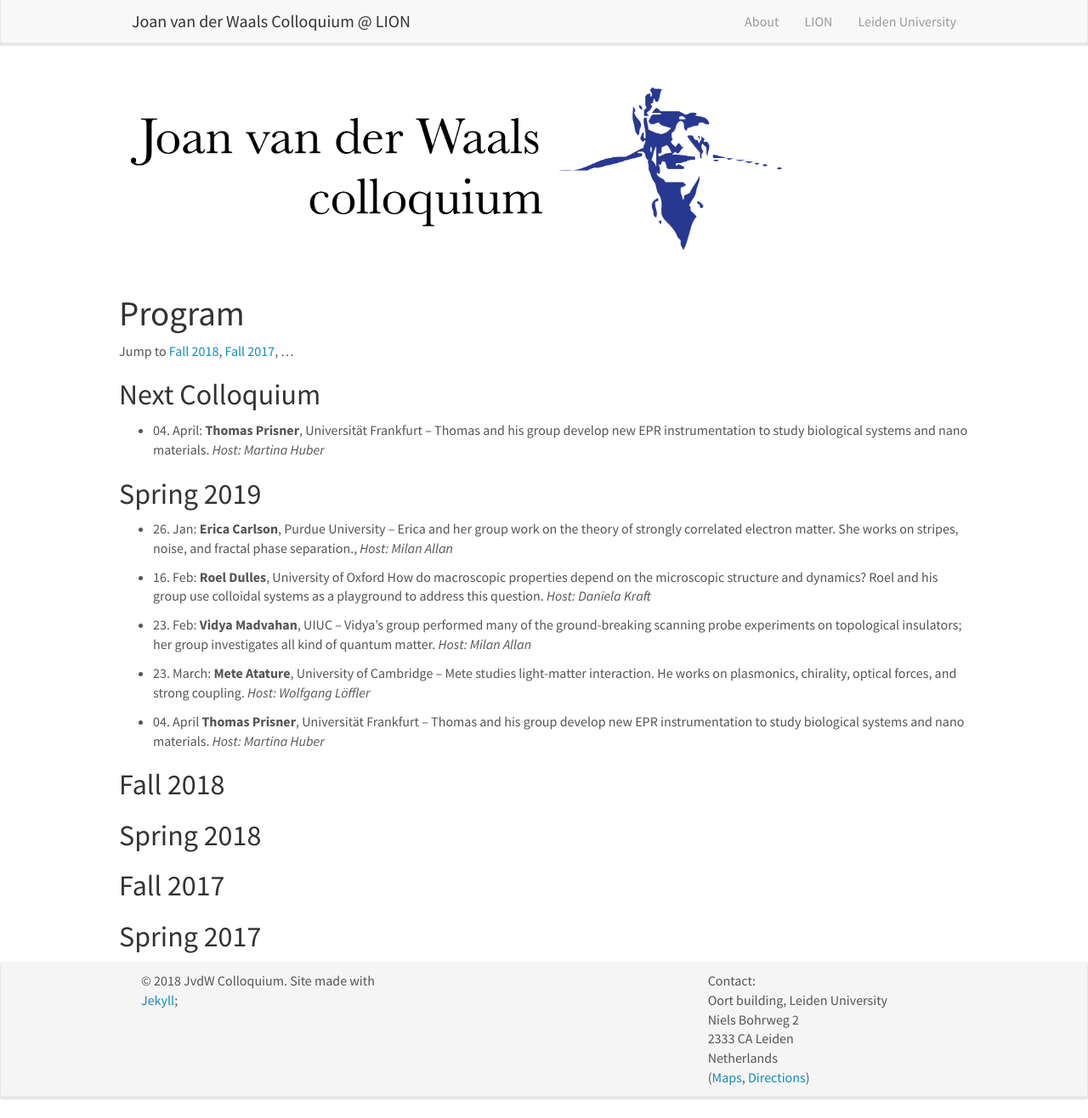
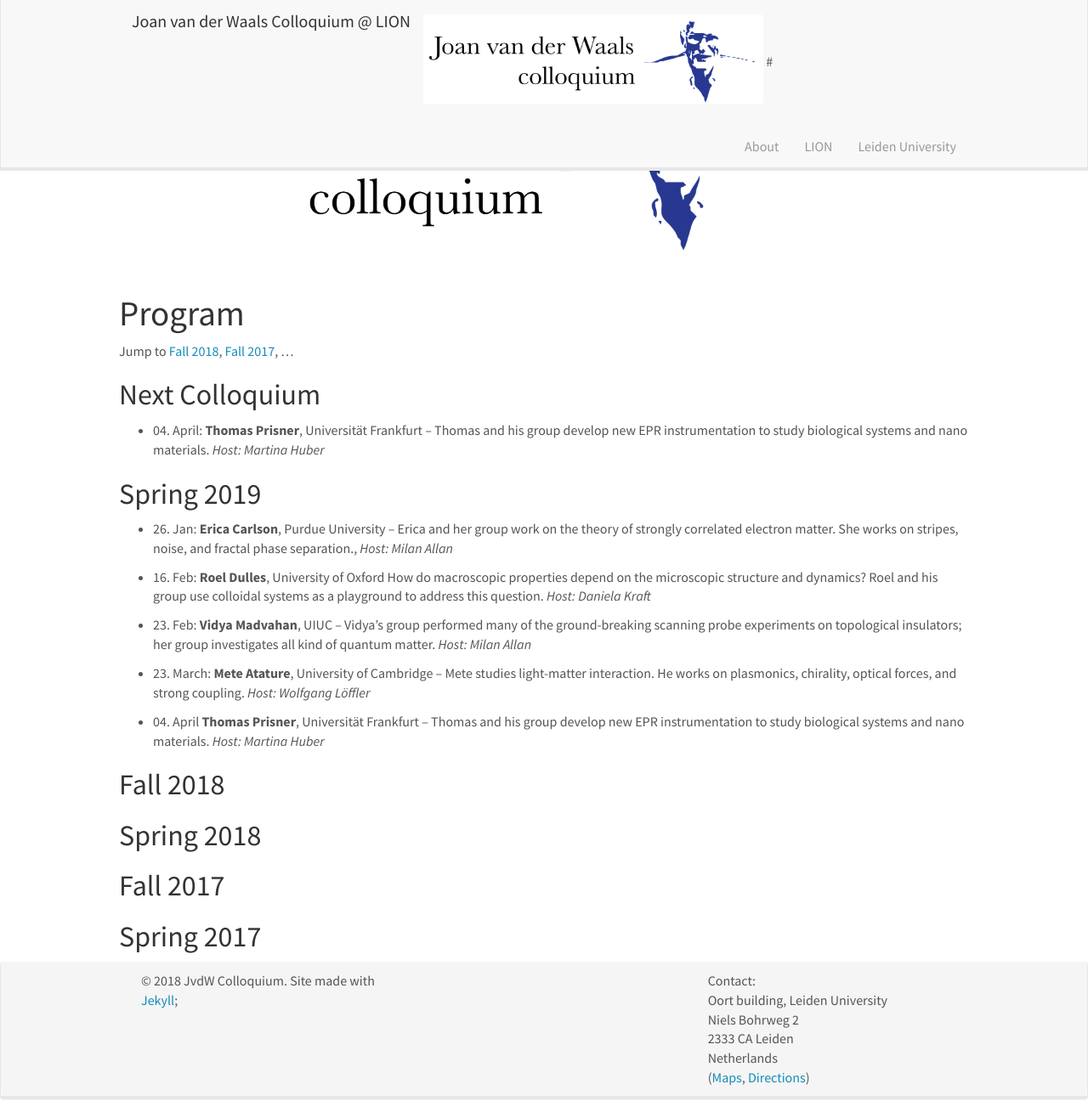
Before and after one commit to JvdWColloquium/JvdWColloquium.github.io, a Jekyll site: the page built from _pages/home.md, in a window 1280 px wide and 1316 px high. Shown: the whole window at 85% size. Built offline with Jekyll 4.4.1, drawn with Linux system fonts in a browser that asks for light colours; nearby versions of some CDN libraries.

Commit message:
Update header.html

```diff
--- a/_includes/header.html
+++ b/_includes/header.html
@@ -7,13 +7,13 @@
 		<span class="icon-bar"></span>
 		<span class="icon-bar"></span>
 	  </button>
-
-    <a class="navbar-brand" src="/images/vdW_colloq_logo_i-01.png" href="{{ site.url }}{{ site.baseurl }}/">Joan van der Waals Colloquium @ LION</a>
+   <img src="/images/vdW_colloq_logo_i-01.png" width="400">
+   # <a class="navbar-brand" src="/images/vdW_colloq_logo_i-01.png" href="{{ site.url }}{{ site.baseurl }}/">Joan van der Waals Colloquium @ LION</a>
 
 	</div>
 	<div class="collapse navbar-collapse" id="navbar-collapse-1">
 	  <ul class="nav navbar-nav navbar-right">
-		<li><a href="/pages/about.md">About</a></li>
+		<li><a href="/_pages/about.md">About</a></li>
 		<li><a href="https://www.universiteitleiden.nl/en/science/physics">LION</a></li>
 		<li><a href="https://www.universiteitleiden.nl/en">Leiden University</a></li>
 	  </ul>
```
